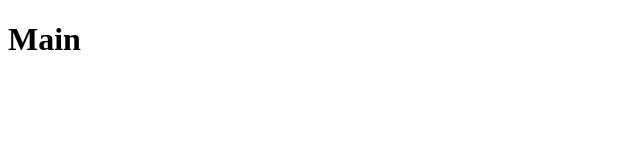
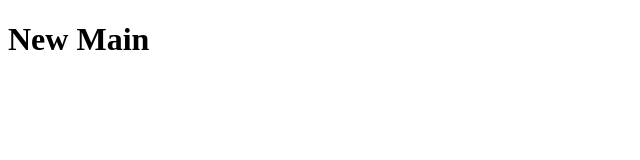
Before and after one commit to Rifqi-Setiawan/intern_motion_git, a plain HTML site: page index.html in a window 1280 px wide. Shown: the whole page, without its empty margins (0-640 px from the left). Drawn offline with Linux system fonts and the light colour scheme.

Commit message:
first commit main

```diff
--- a/index.html
+++ b/index.html
@@ -6,6 +6,6 @@
     <title>Intern_Motion</title>
 </head>
 <body>
-    <h1>Main</h1>
+    <h1>New Main</h1>
 </body>
 </html>
```
